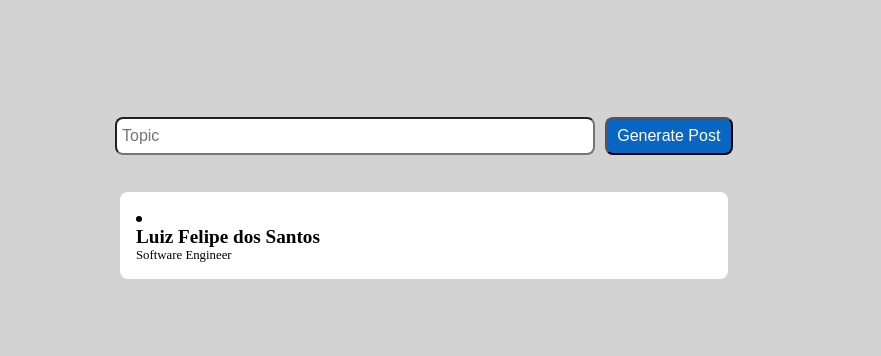
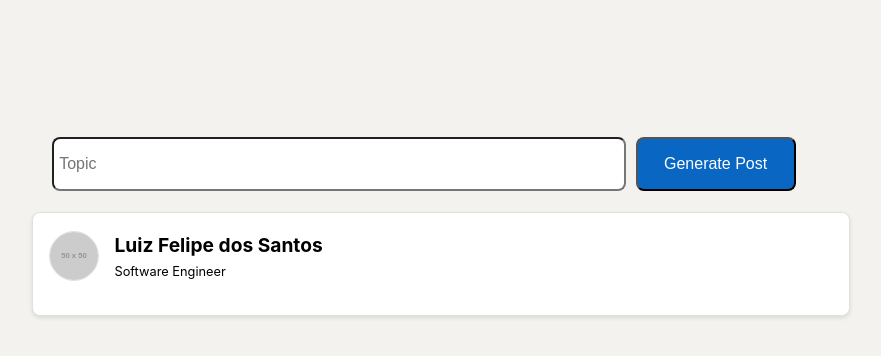
Before and after one commit to LuizFelipeDosSantos/linkedin-poster, a plain HTML site: page src/view/index.html in a window 1280 px wide. Shown: the whole page, without its empty margins (216-1097 px from the left). Drawn offline with Linux system fonts and the light colour scheme; placeholder pictures from the web are drawn by us.

Commit message:
First layout done

```diff
--- a/src/styles/styles.css
+++ b/src/styles/styles.css
@@ -1,11 +1,13 @@
-* {
+body {
+  font-family: 'Inter', sans-serif;
   margin: 0;
-  padding: 0;
+  padding: 20px;
+  background-color: #f4f2ee;
+  display: flex;
+  justify-content: center;
+  align-items: flex-start;
+  min-height: 100vh;
   box-sizing: border-box;
-}
-
-body {
-  background-color: lightgray;
 }
 
 #root {
@@ -23,12 +25,12 @@ body {
   justify-content: center;
 
   padding: 1em;
-  height: 5em;
+  height: 4em;
 }
 
 #topic {
   background-color: white;
-  width: 30em;
+  width: 35em;
   font-size: 1em;
   border-radius: 0.5em;
   padding: 0.3em;
@@ -38,30 +40,51 @@ body {
 #generate {
   background-color: #0966C2;
   color: white;
-  width: 8em;
+  width: 10em;
   font-size: 1em;
   border-radius: 0.5em;
   margin: 0.3em;
 }
 
-#post {
-  background-color: white;
-  border-radius: 0.5em;
-  margin: 1em 15em 5em 15em;
-  padding: 1em;
+#post-card {
+  background-color: #ffffff;
+  border-radius: 8px;
+  box-shadow: 0 2px 4px rgba(0, 0, 0, 0.1);
+  width: 100%;
+  /*max-width: 550px;*/
+  padding: 16px;
+  border: 1px solid #e0e0e0;
+  margin-bottom: 20px;
+}
+
+#post-header {
+  display: flex;
+  align-items: center;
+  margin-bottom: 16px;
 }
 
 #profile-pic {
-  height: 10em;
-  border: solid;
-  border-radius: 1em;
+  width: 48px;
+  height: 48px;
+  border-radius: 50%;
+  margin-right: 12px;
+  object-fit: cover;
+  border: 1px solid #e0e0e0;
+}
+
+#profile-info {
+  display: flex;
+  flex-direction: column;
+  flex-grow: 1;
 }
 
 #profile-name {
   font-size: 1.2em;
   font-weight: bold;
+  margin: 0.2em;
 }
 
 #profile-role {
   font-size: 0.8em;
+  margin: 0.3em;
 }
--- a/src/view/index.html
+++ b/src/view/index.html
@@ -8,16 +8,27 @@
 </head>
 <body>
   <div id="root">
+
     <div id="search">
       <input type="text" id="topic" placeholder="Topic">
       <button id="generate">Generate Post</button>
     </div>
-    <div id="post">
-      <img id="profile-pic" src="" alt="">
-      <p id="profile-name">Luiz Felipe dos Santos</p>
-      <p id="profile-role">Software Engineer</p>
-      <p id="generated-post"></p>
+
+    <div id="post-card">
+      <div id="post-header">
+        <img src="https://placehold.co/50x50/F0F2F5/666666?text=FP" alt="Profile Pic" id="profile-pic">
+
+        <div id="profile-info">
+          <p id="profile-name">Luiz Felipe dos Santos</p>
+          <p id="profile-role">Software Engineer</p>
+        </div>
+      </div>
+
+        <div id="card-content">
+          <p id="generated-post"></p>
+        </div>
     </div>
+
   </div>
 
   <script src="../main.js"></script>
```
